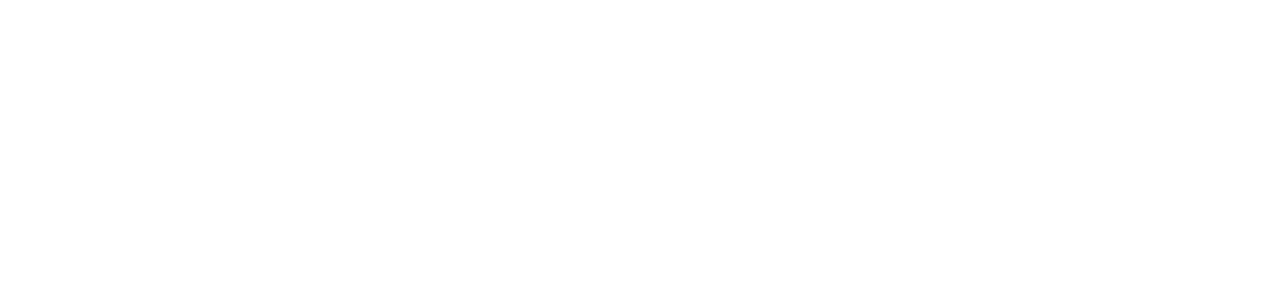
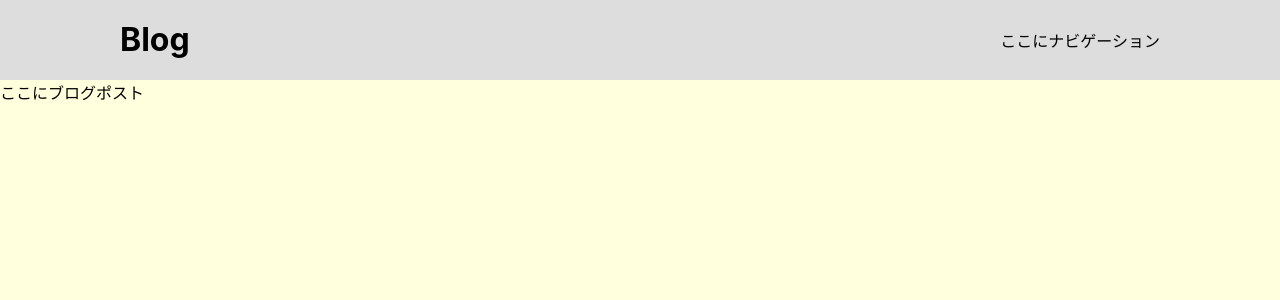
Before and after one commit to ymdma/nuxt-routing, a Nuxt app: page /posts in a window 1280 px wide. Before the commit this address had no page. Shown: the top 300 px of the page. Built offline with nearby package versions, Linux system fonts and the light colour scheme; a web font is replaced by a local one.

Commit message:
Custom-Layout

```diff
--- /dev/null
+++ b/layouts/blog.vue
@@ -0,0 +1,42 @@
+<template>
+  <div>
+    <header>
+      <div class="header-wrap">
+        <h1>
+          Blog
+        </h1>
+        <div class="h-nav">
+          ここにナビゲーション
+        </div>
+      </div>
+    </header>
+    <nuxt />
+  </div>
+</template>
+
+<script>
+
+</script>
+
+<style>
+header{
+  height: 80px;
+  width: 100%;
+  padding: 0 60px;
+  position: fixed;
+  top: 0;
+  background-color: #ddd;
+}
+
+.header-wrap{
+  display: flex;
+  justify-content: space-between;
+  align-items: center
+}
+h1{
+  margin: 20px 0 0 60px;
+}
+.h-nav{
+  margin: 20px 60px 0 0;
+}
+</style>
--- a/pages/index.vue
+++ b/pages/index.vue
@@ -6,28 +6,21 @@
         nuxt-routing
       </h1>
       <h2 class="subtitle">
-        My mind-blowing Nuxt.js project
+        ルーティング等についてのテスト
       </h2>
-      <div class="links">
-        <a
-          href="https://nuxtjs.org/"
-          target="_blank"
-          class="button--green"
-        >
-          Documentation
-        </a>
-        <a
-          href="https://github.com/nuxt/nuxt.js"
-          target="_blank"
-          class="button--grey"
-        >
-          GitHub
-        </a>
-      </div>
+
 
       <hr>
 
       <div class="test-links">
+        <h3>カスタムレイアウト</h3>
+          <ul>
+            <!-- <h4>Blog</h4> -->
+            <router-link to="/posts">
+              <li>Posts</li>
+            </router-link>
+
+          </ul>
         <h3>Users</h3>
           <ul>
             <h4>Index</h4>
--- /dev/null
+++ b/pages/posts.vue
@@ -0,0 +1,35 @@
+<template>
+  <div>
+    <div class="side2">
+
+    </div>
+    <div class="post-main">
+      <p>
+      ここにブログポスト
+      </p>
+    </div>
+  </div>
+</template>
+
+<script>
+
+export default {
+  layout: 'blog'
+}
+</script>
+
+<style>
+.post-main{
+  margin: 80px 0 0 0;
+  height: 100vh;
+  width: 100%;
+  background: #ffd;
+}
+
+.side{
+  position: relative;
+  top: 50vh;
+  left: 70%;
+  width: fit-content;
+}
+</style>
```
Also changed, not shown: components/Side.vue (added, +29 -0 lines).
